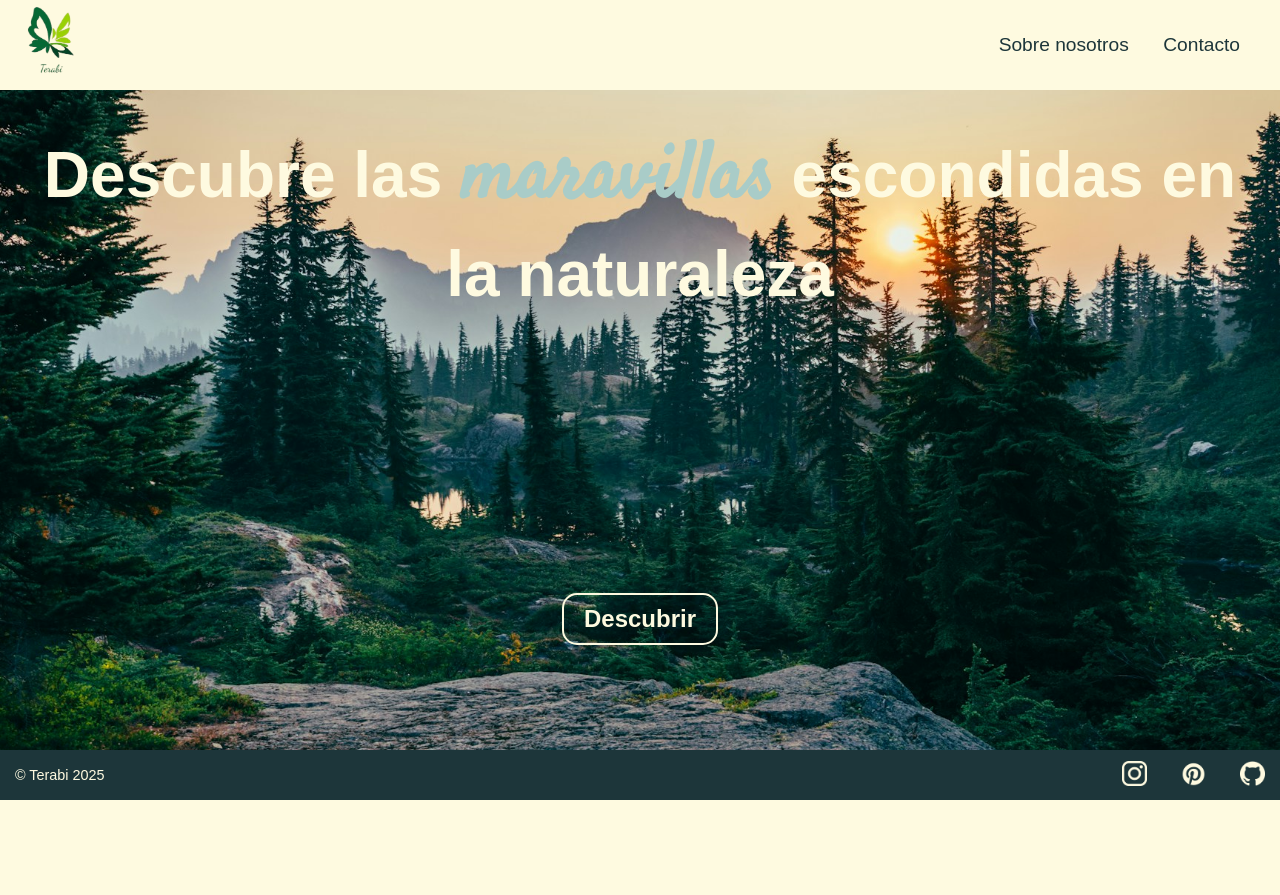
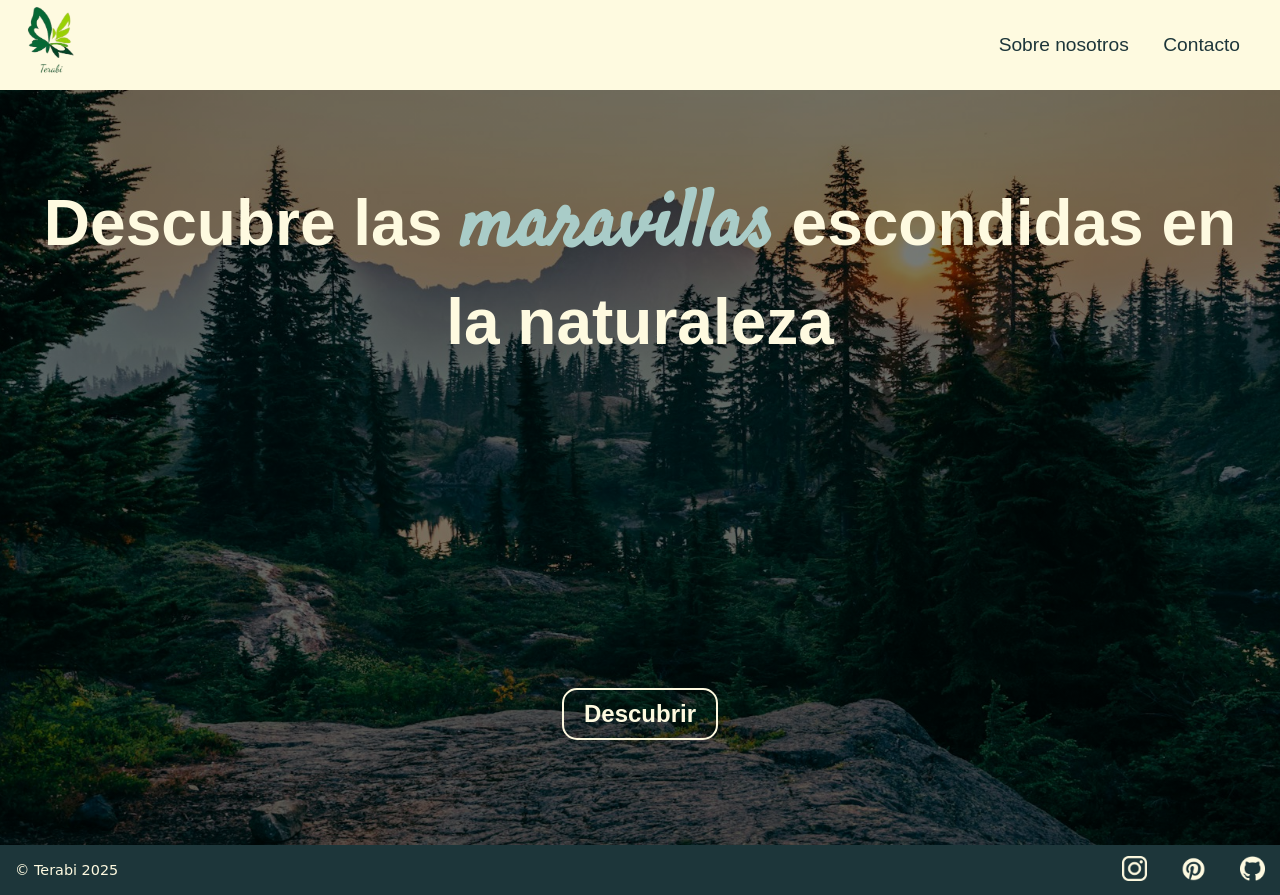
Before and after one commit to Gld3n/terabi, a PHP site: page /landing.html in a window 1280 px wide. Before the commit the page ends 800 px from the top, so only its background shows below. Run offline with PHP 8.4, Linux system fonts and the light colour scheme; some web fonts are replaced.

Commit message:
feat: wrap landing body pushing footer out of sight

```diff
--- a/css/styles.css
+++ b/css/styles.css
@@ -22,19 +22,21 @@ html, body {
 }
 
 /* Página principal */
-.landing-page-body {
+.landing-page-body .wrapper {
   min-height: 100vh;
   margin: 0;
-  background: url('../assets/img/background-forest.jpg') no-repeat;
+  background: linear-gradient(rgba(0, 0, 0, 0.5), rgba(0, 0, 0, 0.5)),
+  url('../assets/img/background-forest.jpg') no-repeat;
   font-family: 'Roboto Variable', sans-serif;
   background-size: cover;
   background-position: center;
   display: flex;
   flex-direction: column;
+  justify-content: flex-start;
 }
 
 /* Otras páginas */
-.other-page-body {
+.other-page-body .wrapper {
   min-height: 100vh;
   margin: 0;
   background-color:#FEFAE0 ;
@@ -198,6 +200,11 @@ html, body {
   font-size: 1em;
 }
 
+.copyright-text {
+  font-size: 0.9rem;
+  color: #FEFAE0;
+  font-family: "Roboto Variable", cursive;
+}
 
 /* Footer */
 .footer {
@@ -205,11 +212,9 @@ html, body {
   padding: 10px 15px;
   background: #1D363A;
   height: 50px;
-  color: #FEFAE0;
   display: flex;
   justify-content: space-between;
   align-items: center;
-  font-size: 0.9rem;
   position: relative;
   margin-top: auto;
 }
--- a/landing.html
+++ b/landing.html
@@ -8,6 +8,7 @@
   <title>Terabi - Descubre la biodiversidad</title>
 </head>
 <body class="landing-page-body">
+  <div class="wrapper">
     <header class="terabi-header">
       <a href=".landing.html" class="logo">
         <div class="logo-container">
@@ -27,6 +28,7 @@
         <button class="btn" type="button">Descubrir</button>
       </a>
     </main>
+  </div>
   <footer class="footer">
     <p class="copyright-text">© Terabi 2025</p>
     <div class="social-media">
```
Lines whose indentation alone changed are shown as unchanged.
